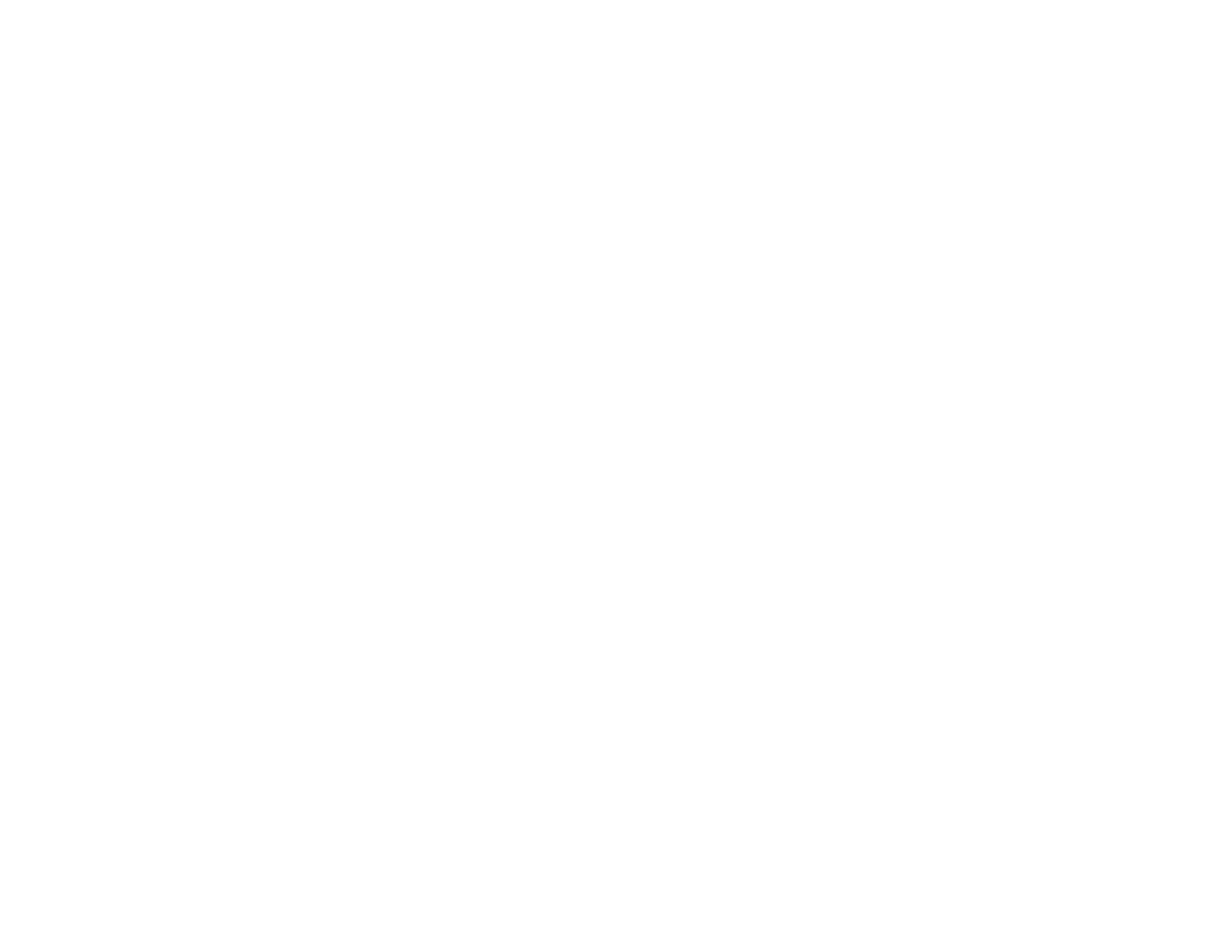
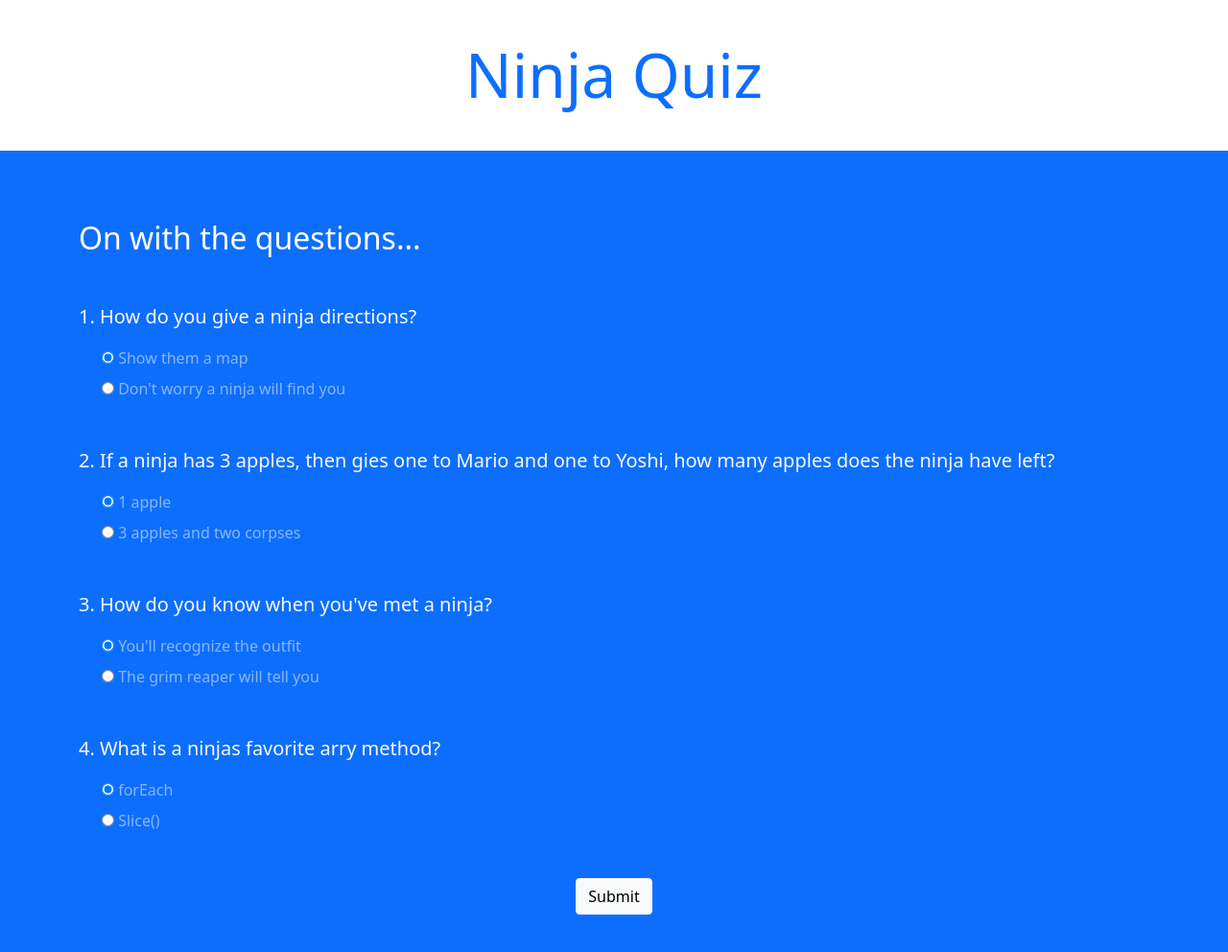
Before and after one commit to Jwatts82/ninjaQuiz, a plain HTML site: page index.html in a window 1280 px wide. Shown: the whole page at 96% size. Before the commit the page ends 800 px from the top, so only its background shows below. Drawn offline with nearby package versions, Linux system fonts and the light colour scheme.

Commit message:
html template with bootstrap

```diff
--- a/index.html
+++ b/index.html
@@ -1,11 +1,93 @@
 <html lang="en">
-<head>
-    <meta charset="UTF-8">
-    <meta http-equiv="X-UA-Compatible" content="IE=edge">
-    <meta name="viewport" content="width=device-width, initial-scale=1.0">
-    <title>Document</title>
-</head>
-<body>
+  <head>
+    <meta charset="UTF-8" />
+    <meta http-equiv="X-UA-Compatible" content="IE=edge" />
+    <meta name="viewport" content="width=device-width, initial-scale=1.0" />
+    <link
+      href="https://cdn.jsdelivr.net/npm/bootstrap@5.1.3/dist/css/bootstrap.min.css"
+      rel="stylesheet"
+      integrity="sha384-1BmE4kWBq78iYhFldvKuhfTAU6auU8tT94WrHftjDbrCEXSU1oBoqyl2QvZ6jIW3"
+      crossorigin="anonymous"
+    />
+    <title>Ninja Quiz</title>
+  </head>
+  <body>
+    <div class="intro py-3 by-white text-center">
+      <div class="container">
+        <h2 class="text-primary display-3 my-4">Ninja Quiz</h2>
+      </div>
+    </div>
 
-</body>
+    <div class="quiz py-4 bg-primary">
+      <div class="container">
+        <h2 class="my-5 text-white">On with the questions...</h2>
+
+        <form class="quiz-form text-light">
+          <div class="my-5">
+            <p class="lead font-weight-normal">
+              1. How do you give a ninja directions?
+            </p>
+            <div class="form-check my-2 text-white-50">
+              <input type="radio" name="q1" value="A" checked />
+              <lable class="form-check-label">Show them a map</lable>
+            </div>
+            <div class="form-check my-2 text-white-50">
+              <input type="radio" name="q1" value="B" />
+              <lable class="form-check-label"
+                >Don't worry a ninja will find you</lable
+              >
+            </div>
+          </div>
+          <div class="my-5">
+            <p class="lead font-weight-normal">
+              2. If a ninja has 3 apples, then gies one to Mario and one to
+              Yoshi, how many apples does the ninja have left?
+            </p>
+            <div class="form-check my-2 text-white-50">
+              <input type="radio" name="q2" value="A" checked />
+              <lable class="form-check-label">1 apple</lable>
+            </div>
+            <div class="form-check my-2 text-white-50">
+              <input type="radio" name="q2" value="B" />
+              <lable class="form-check-label">3 apples and two corpses</lable>
+            </div>
+          </div>
+          <div class="my-5">
+            <p class="lead font-weight-normal">
+              3. How do you know when you've met a ninja?
+            </p>
+            <div class="form-check my-2 text-white-50">
+              <input type="radio" name="q3" value="A" checked />
+              <lable class="form-check-label"
+                >You'll recognize the outfit</lable
+              >
+            </div>
+            <div class="form-check my-2 text-white-50">
+              <input type="radio" name="q3" value="B" />
+              <lable class="form-check-label"
+                >The grim reaper will tell you</lable
+              >
+            </div>
+          </div>
+          <div class="my-5">
+            <p class="lead font-weight-normal">
+              4. What is a ninjas favorite arry method?
+            </p>
+            <div class="form-check my-2 text-white-50">
+              <input type="radio" name="q4" value="A" checked />
+              <lable class="form-check-label">forEach</lable>
+            </div>
+            <div class="form-check my-2 text-white-50">
+              <input type="radio" name="q4" value="B" />
+              <lable class="form-check-label">Slice()</lable>
+            </div>
+          </div>
+          <div class="text-center">
+              <input type="submit" class="btn btn-light">
+          </div>
+        </form>
+      </div>
+    </div>
+    <script src="app.js"></script>
+  </body>
 </html>
```
